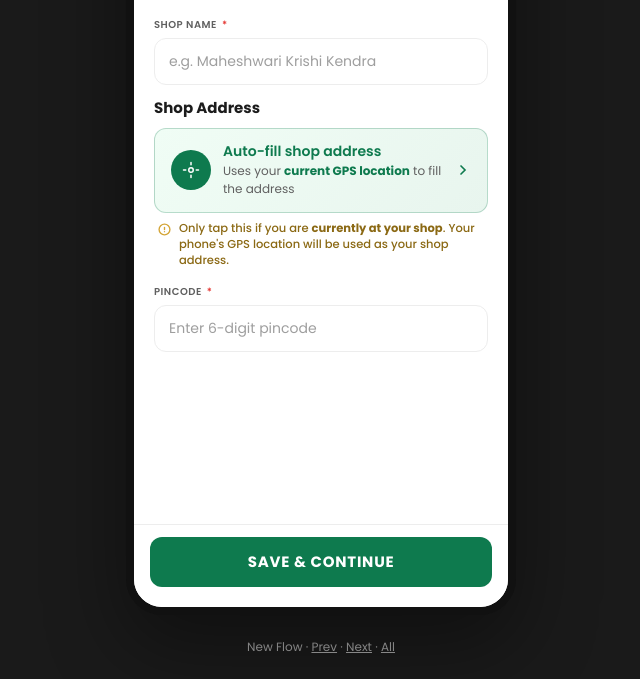
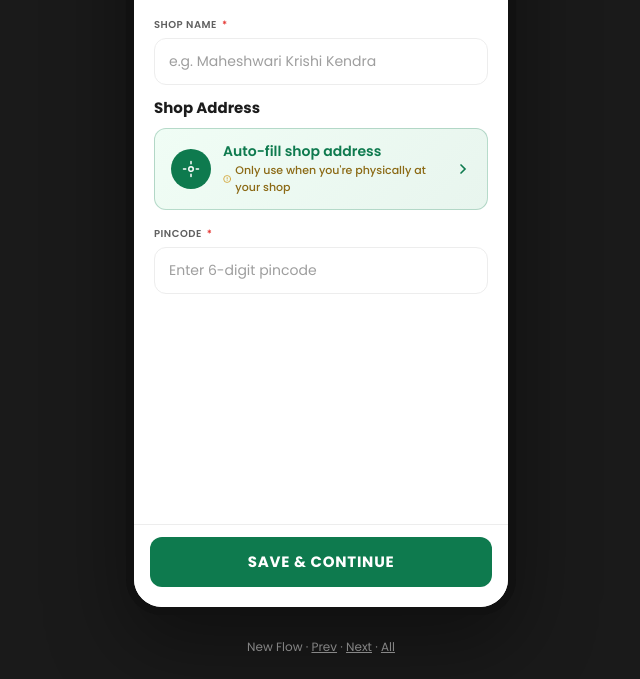
Before and after one commit to umarkhan-png/katyayani-partner-app-prototype, a website: page screens/rapido-shop-details.html in a window 1280 px wide. Shown: the part 189-868 px from the top of the page, without its empty margins (319-959 px from the left). Drawn offline with nearby package versions, Linux system fonts and the light colour scheme.

Commit message:
Move GPS warning inside green tile as crisp one-liner, remove verbose external hint

```diff
--- a/screens/rapido-shop-details.html
+++ b/screens/rapido-shop-details.html
@@ -84,15 +84,13 @@
         </div>
         <div class="flex-1">
           <div class="text-[14px] font-semibold text-[#0E7A4E] leading-tight">Auto-fill shop address</div>
-          <div class="text-[12px] text-[#606060] mt-0.5">Uses your <b class="text-[#0E7A4E]">current GPS location</b> to fill the address</div>
+          <div class="flex items-center gap-1 mt-0.5">
+            <svg width="10" height="10" viewBox="0 0 24 24" fill="none" stroke="#D4A537" stroke-width="2.5" stroke-linecap="round"><circle cx="12" cy="12" r="10"/><path d="M12 8v4M12 16h.01"/></svg>
+            <div class="text-[11px] text-[#8B6914] font-medium">Only use when you&apos;re physically at your shop</div>
+          </div>
         </div>
         <svg width="16" height="16" viewBox="0 0 24 24" fill="none"><path d="M9 6l6 6-6 6" stroke="#0E7A4E" stroke-width="2.5" stroke-linecap="round"/></svg>
       </button>
-      <!-- Context hint -->
-      <div class="flex items-start gap-2 mt-2 px-1">
-        <svg class="flex-shrink-0 mt-0.5" width="13" height="13" viewBox="0 0 24 24" fill="none" stroke="#D4A537" stroke-width="2.5" stroke-linecap="round"><circle cx="12" cy="12" r="10"/><path d="M12 8v4M12 16h.01"/></svg>
-        <div class="text-[11.5px] text-[#8B6914] font-medium leading-snug">Only tap this if you are <b>currently at your shop</b>. Your phone&apos;s GPS location will be used as your shop address.</div>
-      </div>
     </div>
 
     <!-- PINCODE -->
```
